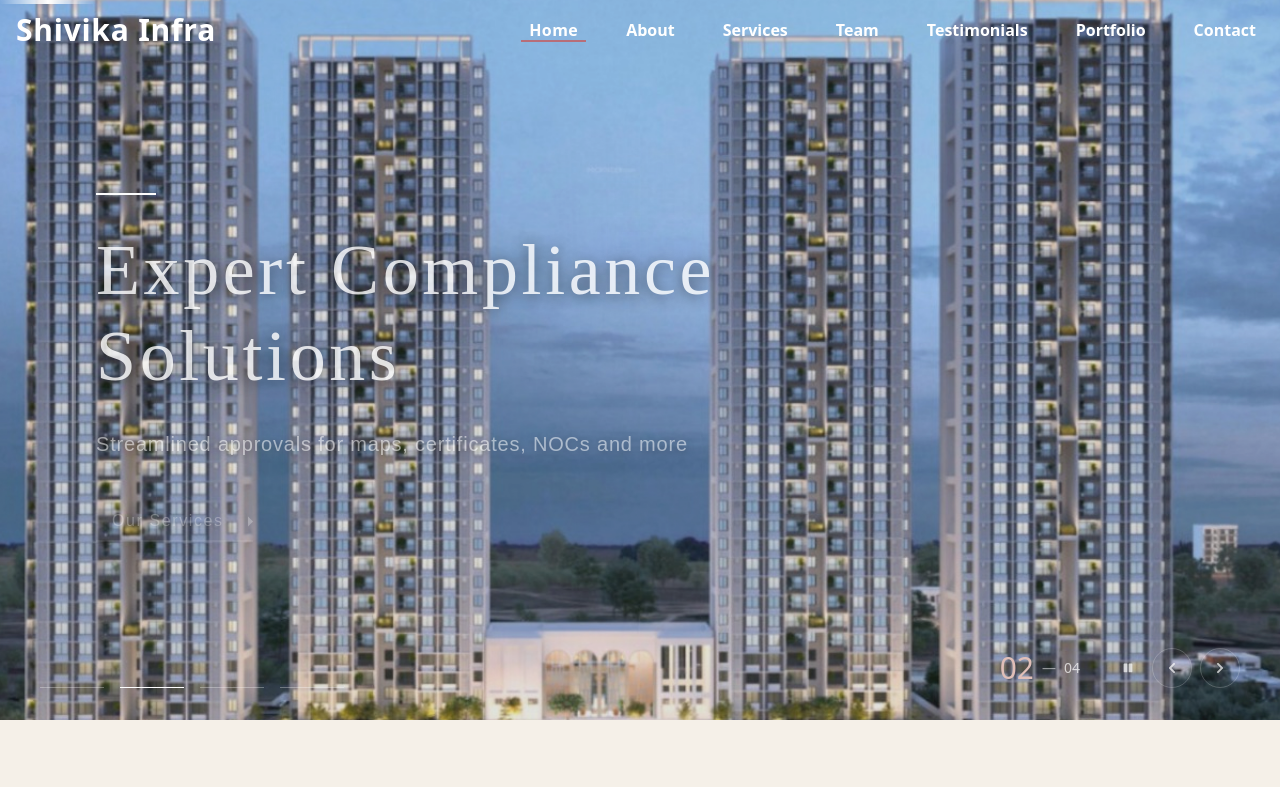
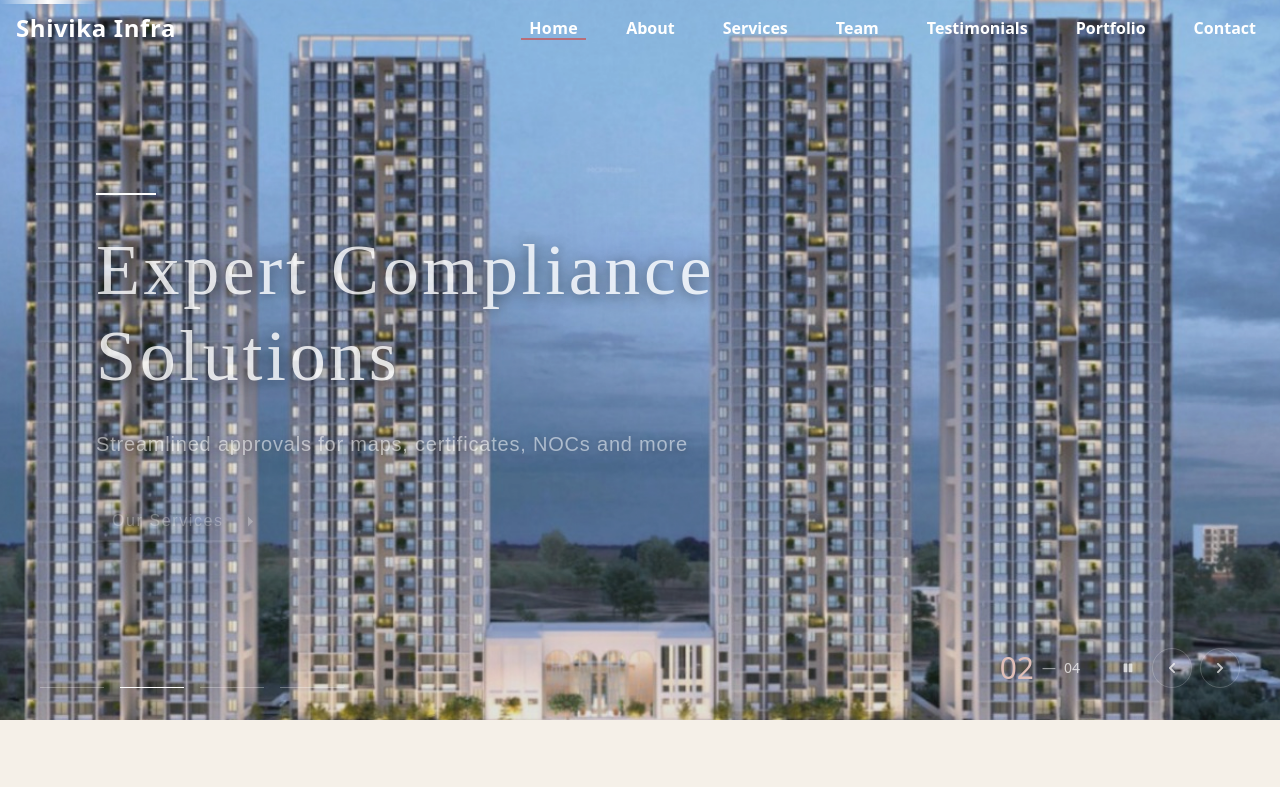
Before and after one commit to RAHUl-CHAUDHARY01/shivikaInfra, a React (Vite) app: page / in a window 1280 px wide. Shown: the top 787 px of the page. Built offline with nearby package versions, Linux system fonts and the light colour scheme.

Commit message:
hero change

```diff
--- a/src/components/Header.jsx
+++ b/src/components/Header.jsx
@@ -49,7 +49,7 @@ const Header = () => {
           <Link to="/" className="flex items-center">
             <motion.div
               whileHover={{ scale: 1.05 }}
-              className="text-3xl font-[600] font-poppins  tracking-wide bg-white bg-clip-text text-transparent"
+              className="text-2xl font-[600] font-poppins  tracking-wide bg-white bg-clip-text text-transparent"
             >
               Shivika Infra
             </motion.div>
```
